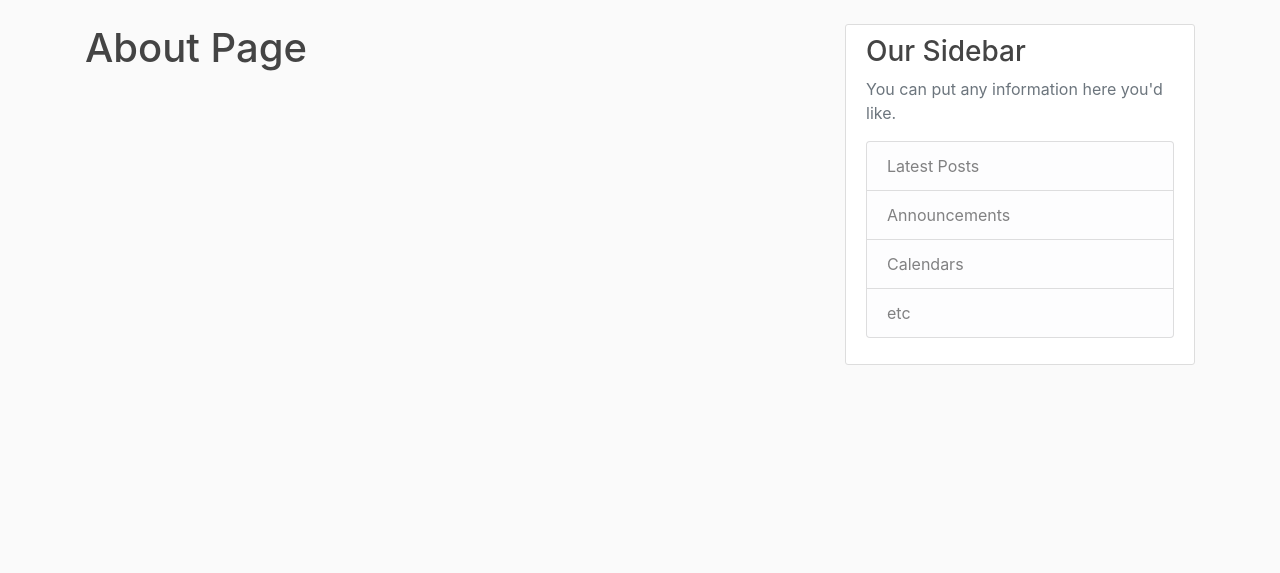
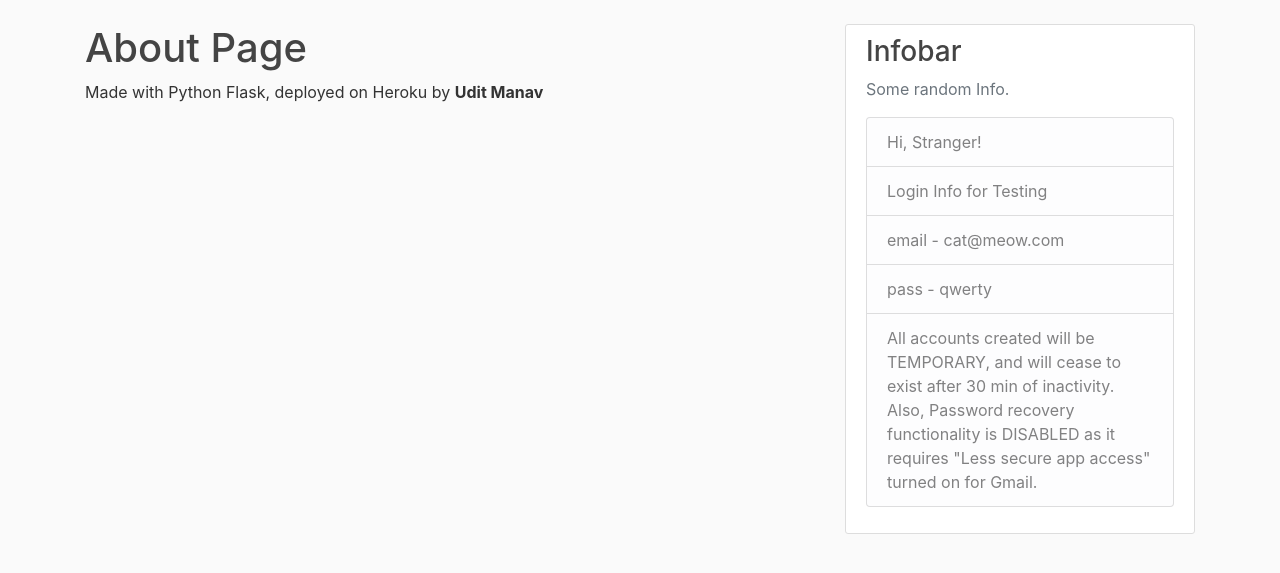
Before and after one commit to uditmanav17/Flask-Blog, a Flask app: page /about in a window 1280 px wide. Shown: the part 56-629 px from the top of the page. Run offline with Flask 2, Linux system fonts and the light colour scheme; some libraries are stand-ins or nearby versions.

Commit message:
added info for testing login

```diff
--- a/flaskblog/__init__.py
+++ b/flaskblog/__init__.py
@@ -5,8 +5,9 @@ from flask_bcrypt import Bcrypt
 from flask_login import LoginManager
 from flask_mail import Mail
 from flaskblog.config import Config
+from flask_bootstrap import Bootstrap
 
-
+bootstrap = Bootstrap()
 db = SQLAlchemy()  # sqlite db object
 bcrypt = Bcrypt()  # to hash user's password
 login_manager = LoginManager()  # login manager to manage user sessions
@@ -20,6 +21,7 @@ def create_app(config_class=Config):
     app = Flask(__name__)
     app.config.from_object(Config)
 
+    bootstrap.init_app(app)
     db.init_app(app)
     bcrypt.init_app(app)
     login_manager.init_app(app)
--- a/flaskblog/config.py
+++ b/flaskblog/config.py
@@ -3,7 +3,7 @@ import os
 
 class Config:
     # secret key for protection against modifying cookies, forgery attaacks etc.
-    SECRET_KEY = "5791628bb0b13ce0c676dfde280ba245"
+    SECRET_KEY = os.environ.get("SECRET_KEY", "5791628bb0b13ce0c676dfde280ba245")
     SQLALCHEMY_DATABASE_URI = "sqlite:///site.db"  # sqlite db path
     SQLALCHEMY_TRACK_MODIFICATIONS = False  # suppresses deprecation warning
 
--- a/flaskblog/templates/about.html
+++ b/flaskblog/templates/about.html
@@ -1,4 +1,5 @@
 {% extends "layout.html" %}
 {% block content %}
-    <h1>About Page</h1>
+<h1>About Page</h1>
+<p>Made with Python Flask, deployed on Heroku by <b>Udit Manav</b></p>
 {% endblock content %}
--- a/flaskblog/templates/layout.html
+++ b/flaskblog/templates/layout.html
@@ -1,5 +1,6 @@
 <!DOCTYPE html>
 <html>
+<link rel="icon" href="{{ url_for('static', filename='title_icon.png') }}" type="image/icon type">
 
 <head>
   <!-- Required meta tags -->
@@ -64,13 +65,21 @@
       </div>
       <div class="col-md-4">
         <div class="content-section">
-          <h3>Our Sidebar</h3>
-          <p class='text-muted'>You can put any information here you'd like.
+          <h3>Infobar</h3>
+          <p class='text-muted'>Some random Info.
           <ul class="list-group">
-            <li class="list-group-item list-group-item-light">Latest Posts</li>
-            <li class="list-group-item list-group-item-light">Announcements</li>
-            <li class="list-group-item list-group-item-light">Calendars</li>
-            <li class="list-group-item list-group-item-light">etc</li>
+            {% if current_user.is_authenticated %}
+            <li class="list-group-item list-group-item-light">Hi, {{current_user.username}}! </li>
+            <li class="list-group-item list-group-item-light">Your email: {{current_user.email}}</li>
+            {% else %}
+            <li class="list-group-item list-group-item-light">Hi, Stranger! </li>
+            <li class="list-group-item list-group-item-light">Login Info for Testing </li>
+            <li class="list-group-item list-group-item-light">email - cat@meow.com </li>
+            <li class="list-group-item list-group-item-light">pass - qwerty </li>
+            {% endif %}
+            <li class="list-group-item list-group-item-light">All accounts created will be TEMPORARY, and will cease to
+              exist after 30 min of inactivity. Also, Password recovery functionality is DISABLED as it requires "Less
+              secure app access" turned on for Gmail.</li>
           </ul>
           </p>
         </div>
--- a/requirements.txt
+++ b/requirements.txt
@@ -4,11 +4,14 @@ certifi==2020.6.20
 cffi==1.14.2
 click==7.1.2
 dnspython==1.16.0
+dominate==2.5.2
 email-validator==1.1.1
 Flask==1.1.2
 Flask-Bcrypt==0.7.1
+Flask-Bootstrap==3.3.7.1
 Flask-Login==0.5.0
 Flask-Mail==0.9.1
+Flask-Moment==0.10.0
 Flask-SQLAlchemy==2.4.4
 Flask-WTF==0.14.3
 gunicorn==20.0.4
@@ -27,6 +30,7 @@ rope==0.16.0
 six==1.15.0
 SQLAlchemy==1.3.19
 tornado==6.0.4
+visitor==0.1.3
 Werkzeug==1.0.1
 wheel==0.35.1
 wincertstore==0.2
```
Also changed, not shown: flaskblog/static/title_icon.png (added).
